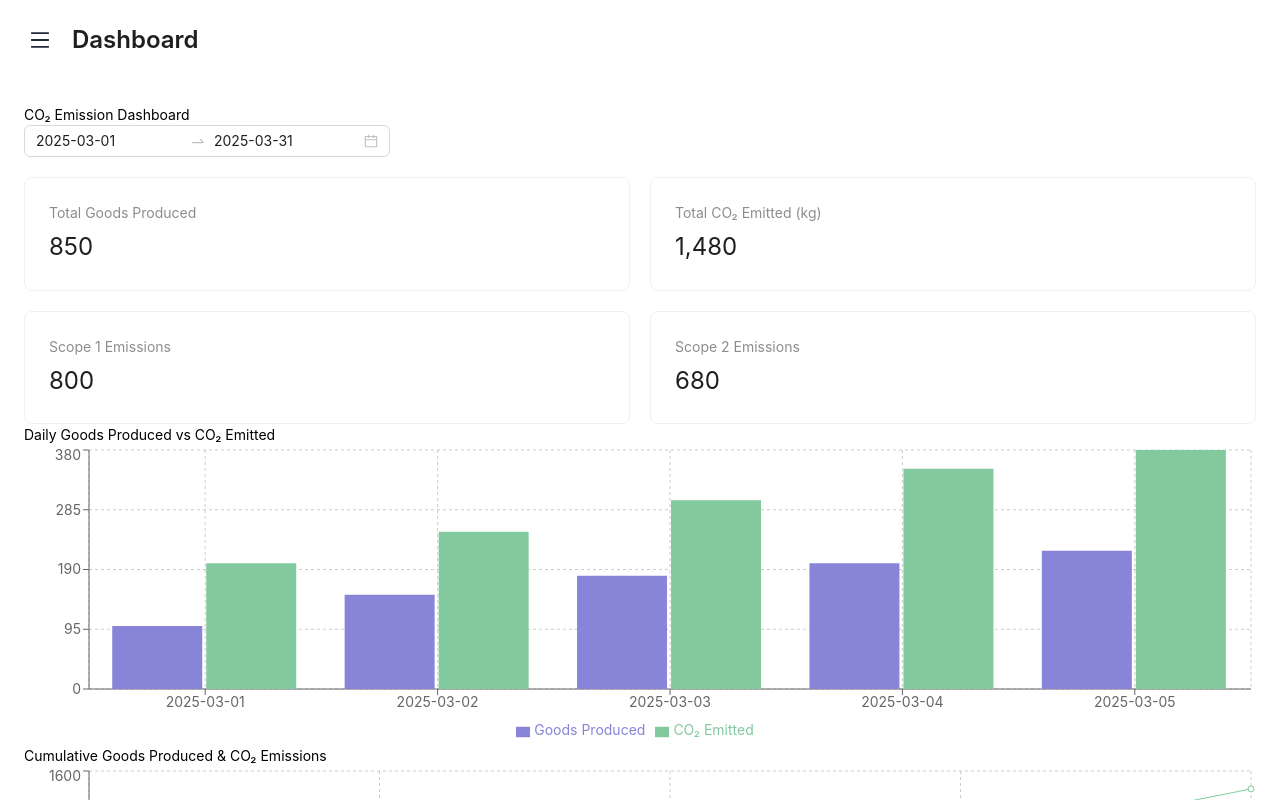
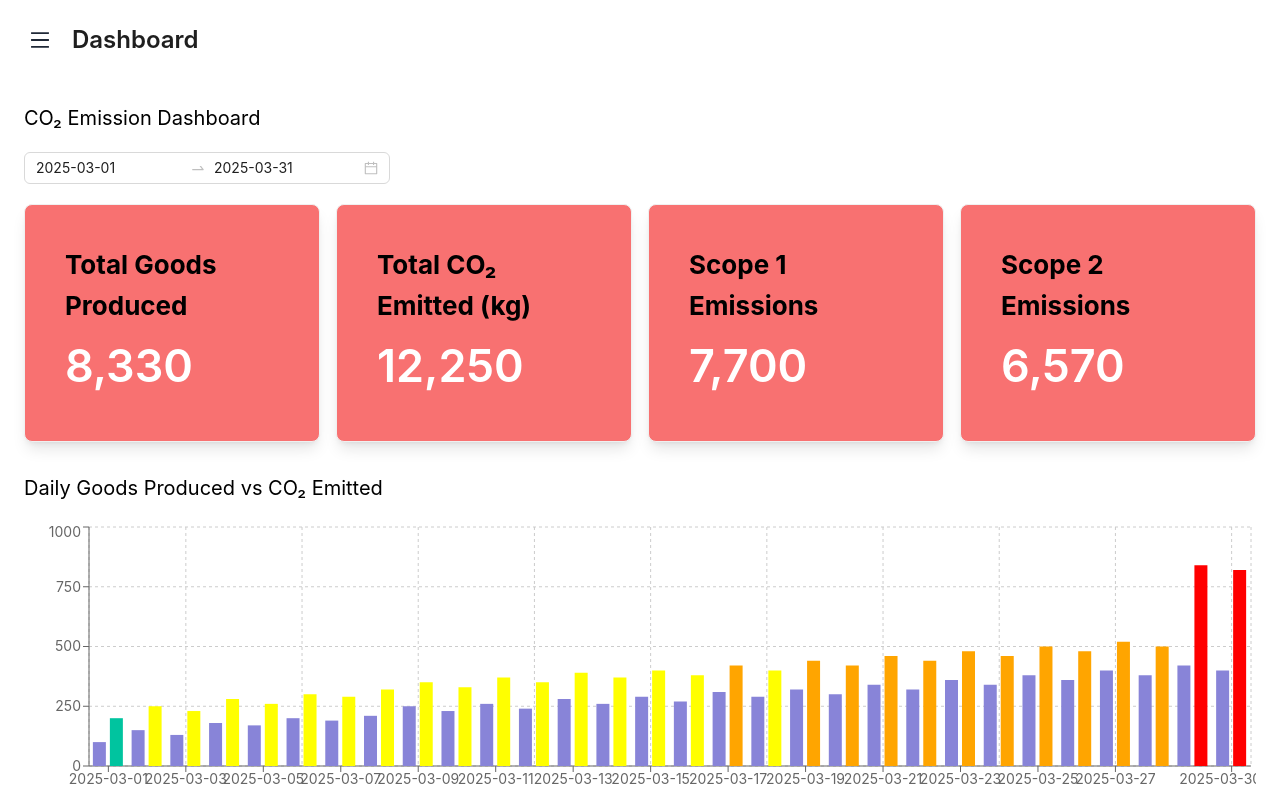
Before and after one commit to vmkmanokumar/GHG-Conversion-Factors, a Next.js app: page /dashboard in a window 1280 px wide. Shown: the top 800 px of the page. Built offline with nearby package versions, Linux system fonts and the light colour scheme.

Commit message:
dashboard updated

```diff
--- a/src/app/dashboard/page.js
+++ b/src/app/dashboard/page.js
@@ -1,9 +1,9 @@
 "use client";
 
-import React, { useState ,useEffect} from "react";
-import { Layout, Button, Typography, Switch, Drawer, DatePicker, Card, Statistic, Menu } from "antd";
-import { MenuOutlined, ArrowLeftOutlined, SunOutlined, MoonOutlined, FormOutlined, EditOutlined, TableOutlined, FileDoneOutlined, CheckCircleOutlined } from "@ant-design/icons";
-import { BarChart, Bar, LineChart, Line, XAxis, YAxis, CartesianGrid, Tooltip, Legend, ResponsiveContainer } from "recharts";
+import React, { useState, useEffect } from "react";
+import { Layout, Button, Typography, Drawer, DatePicker, Card, Statistic, Menu } from "antd";
+import { MenuOutlined, FormOutlined, EditOutlined, TableOutlined, FileDoneOutlined, CheckCircleOutlined } from "@ant-design/icons";
+import { BarChart, Bar, LineChart, Line, XAxis, YAxis, CartesianGrid, Tooltip, Legend, ResponsiveContainer, Cell } from "recharts";
 import dayjs from "dayjs";
 import { useRouter } from "next/navigation";
 import Link from "next/link";
@@ -12,12 +12,38 @@ const { Header, Content } = Layout;
 const { Title } = Typography;
 const { RangePicker } = DatePicker;
 
+
 const dummyData = [
   { date: "2025-03-01", goodsProduced: 100, co2Emitted: 200, scope1: 120, scope2: 80 },
   { date: "2025-03-02", goodsProduced: 150, co2Emitted: 250, scope1: 140, scope2: 110 },
-  { date: "2025-03-03", goodsProduced: 180, co2Emitted: 300, scope1: 160, scope2: 140 },
-  { date: "2025-03-04", goodsProduced: 200, co2Emitted: 350, scope1: 180, scope2: 170 },
-  { date: "2025-03-05", goodsProduced: 220, co2Emitted: 380, scope1: 200, scope2: 180 },
+  { date: "2025-03-03", goodsProduced: 130, co2Emitted: 230, scope1: 135, scope2: 105 },
+  { date: "2025-03-04", goodsProduced: 180, co2Emitted: 280, scope1: 160, scope2: 130 },
+  { date: "2025-03-05", goodsProduced: 170, co2Emitted: 260, scope1: 150, scope2: 120 },
+  { date: "2025-03-06", goodsProduced: 200, co2Emitted: 300, scope1: 180, scope2: 150 },
+  { date: "2025-03-07", goodsProduced: 190, co2Emitted: 290, scope1: 175, scope2: 145 },
+  { date: "2025-03-08", goodsProduced: 210, co2Emitted: 320, scope1: 190, scope2: 160 },
+  { date: "2025-03-09", goodsProduced: 250, co2Emitted: 350, scope1: 220, scope2: 180 },
+  { date: "2025-03-10", goodsProduced: 230, co2Emitted: 330, scope1: 210, scope2: 170 },
+  { date: "2025-03-11", goodsProduced: 260, co2Emitted: 370, scope1: 230, scope2: 190 },
+  { date: "2025-03-12", goodsProduced: 240, co2Emitted: 350, scope1: 220, scope2: 180 },
+  { date: "2025-03-13", goodsProduced: 280, co2Emitted: 390, scope1: 250, scope2: 210 },
+  { date: "2025-03-14", goodsProduced: 260, co2Emitted: 370, scope1: 240, scope2: 200 },
+  { date: "2025-03-15", goodsProduced: 290, co2Emitted: 400, scope1: 260, scope2: 220 },
+  { date: "2025-03-16", goodsProduced: 270, co2Emitted: 380, scope1: 250, scope2: 210 },
+  { date: "2025-03-17", goodsProduced: 310, co2Emitted: 420, scope1: 280, scope2: 240 },
+  { date: "2025-03-18", goodsProduced: 290, co2Emitted: 400, scope1: 270, scope2: 230 },
+  { date: "2025-03-19", goodsProduced: 320, co2Emitted: 440, scope1: 290, scope2: 250 },
+  { date: "2025-03-20", goodsProduced: 300, co2Emitted: 420, scope1: 280, scope2: 240 },
+  { date: "2025-03-21", goodsProduced: 340, co2Emitted: 460, scope1: 310, scope2: 270 },
+  { date: "2025-03-22", goodsProduced: 320, co2Emitted: 440, scope1: 300, scope2: 260 },
+  { date: "2025-03-23", goodsProduced: 360, co2Emitted: 480, scope1: 330, scope2: 290 },
+  { date: "2025-03-24", goodsProduced: 340, co2Emitted: 460, scope1: 320, scope2: 280 },
+  { date: "2025-03-25", goodsProduced: 380, co2Emitted: 500, scope1: 350, scope2: 310 },
+  { date: "2025-03-26", goodsProduced: 360, co2Emitted: 480, scope1: 340, scope2: 300 },
+  { date: "2025-03-27", goodsProduced: 400, co2Emitted: 520, scope1: 370, scope2: 330 },
+  { date: "2025-03-28", goodsProduced: 380, co2Emitted: 500, scope1: 360, scope2: 320 },
+  { date: "2025-03-29", goodsProduced: 420, co2Emitted: 840, scope1: 390, scope2: 350 },
+  { date: "2025-03-30", goodsProduced: 400, co2Emitted: 820, scope1: 380, scope2: 340 },
 ];
 
 const filterDataByDateRange = (data, startDate, endDate) => {
@@ -32,6 +58,7 @@ export default function Dashboard() {
   const [drawerVisible, setDrawerVisible] = useState(false);
   const [dateRange, setDateRange] = useState([dayjs().startOf("month"), dayjs().endOf("month")]);
   const [userId, setUserId] = useState("");
+
   useEffect(() => {
     if (typeof window !== "undefined") {
       const userName = localStorage.getItem("username");
@@ -56,11 +83,10 @@ export default function Dashboard() {
 
   return (
     <Layout className="h-screen bg-white text-black">
-      <Header className="shadow-md flex items-center px-6 h-[80px] bg-white text-black">
+      <Header className="shadow-md flex items-center px-4 sm:px-6 h-[80px] bg-white text-black">
         <Button icon={<MenuOutlined />} type="text" onClick={() => setDrawerVisible(true)} className="text-xl mr-4 text-gray-800" />
-        {/* <Button icon={<ArrowLeftOutlined />} type="text" onClick={() => router.back()} className="text-xl mr-4 text-gray-800" /> */}
-        <Title level={3} className="m-0 flex-1 mt-3">Dashboard</Title>
-        <span className="mr-4">{userId}</span>
+        <Title level={3} className="m-0 flex-1 mt-3 text-lg sm:text-xl">Dashboard</Title>
+        <span className="mr-4 text-sm sm:text-base">{userId}</span>
       </Header>
 
       <Drawer title="Menu" placement="left" onClose={() => setDrawerVisible(false)} visible={drawerVisible} className="bg-white">
@@ -75,18 +101,34 @@ export default function Dashboard() {
       </Drawer>
 
       <Content className="p-4 sm:p-6 bg-white text-black">
-        <h2>CO₂ Emission Dashboard</h2>
-        <RangePicker defaultValue={dateRange} onChange={(dates) => setDateRange(dates || [dayjs().startOf("month"), dayjs().endOf("month")])} />
+        <h2 className="text-lg sm:text-xl">CO₂ Emission Dashboard</h2>
+        <RangePicker className="mt-5 w-full sm:w-auto" defaultValue={dateRange} onChange={(dates) => setDateRange(dates || [dayjs().startOf("month"), dayjs().endOf("month")])} />
 
-        <div style={{ display: "grid", gridTemplateColumns: "1fr 1fr", gap: 20, marginTop: 20 }}>
-          <Card className="bg-white"><Statistic title="Total Goods Produced" value={totalGoods} /></Card>
-          <Card className="bg-white"><Statistic title="Total CO₂ Emitted (kg)" value={totalCO2} /></Card>
-          <Card className="bg-white"><Statistic title="Scope 1 Emissions" value={totalScope1} /></Card>
-          <Card className="bg-white"><Statistic title="Scope 2 Emissions" value={totalScope2} /></Card>
+        <div className="grid grid-cols-1 sm:grid-cols-2 lg:grid-cols-4 gap-4 mt-5">
+          {[
+            { title: "Total Goods Produced", key: "goodsProduced", value: totalGoods },
+            { title: "Total CO₂ Emitted (kg)", key: "co2Emitted", value: totalCO2 },
+            { title: "Scope 1 Emissions", key: "scope1", value: totalScope1 },
+            { title: "Scope 2 Emissions", key: "scope2", value: totalScope2 },
+          ].map((item) => (
+            <Card
+              key={item.key}
+              className={`p-4 text-white rounded-lg shadow-lg ${
+                item.value < 200 ? "bg-[#82ca9d]" : item.value < 400 ? "bg-yellow-400" : "bg-red-400"
+              }`}
+            >
+              <Statistic
+                title={<span style={{ fontSize: "26px", fontWeight: "bold", color: "black" }}>{item.title}</span>}
+                value={item.value}
+                valueStyle={{ fontSize: "45px", color: "white" }}
+                className="font-semibold"
+              />
+            </Card>
+          ))}
         </div>
 
-        <h3>Daily Goods Produced vs CO₂ Emitted</h3>
-        <ResponsiveContainer width="100%" height={300}>
+        <h3 className="text-lg sm:text-xl mt-8">Daily Goods Produced vs CO₂ Emitted</h3>
+        <ResponsiveContainer width="100%" height={300} className="mt-5">
           <BarChart data={filteredData}>
             <CartesianGrid strokeDasharray="3 3" />
             <XAxis dataKey="date" />
@@ -94,12 +136,24 @@ export default function Dashboard() {
             <Tooltip />
             <Legend />
             <Bar dataKey="goodsProduced" fill="#8884d8" name="Goods Produced" />
-            <Bar dataKey="co2Emitted" fill="#82ca9d" name="CO₂ Emitted" />
+            <Bar dataKey="co2Emitted" name="CO₂ Emitted">
+              {filteredData.map((entry, index) => {
+                let color = "#00c49f"; // Default green
+                if (entry.co2Emitted > 800) {
+                  color = "red";
+                } else if (entry.co2Emitted > 400) {
+                  color = "orange";
+                } else if (entry.co2Emitted > 200) {
+                  color = "yellow";
+                }
+                return <Cell key={`cell-${index}`} fill={color} />;
+              })}
+            </Bar>
           </BarChart>
         </ResponsiveContainer>
 
-        <h3>Cumulative Goods Produced & CO₂ Emissions</h3>
-        <ResponsiveContainer width="100%" height={300}>
+        <h3 className="text-lg sm:text-xl mt-8">Cumulative Goods Produced & CO₂ Emissions</h3>
+        <ResponsiveContainer width="100%" height={300} className="mt-5">
           <LineChart data={cumulativeData}>
             <CartesianGrid strokeDasharray="3 3" />
             <XAxis dataKey="date" />
```
Lines whose indentation alone changed are shown as unchanged.
